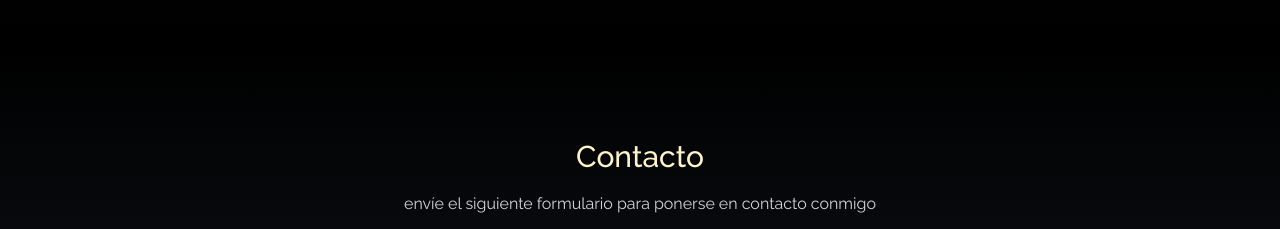
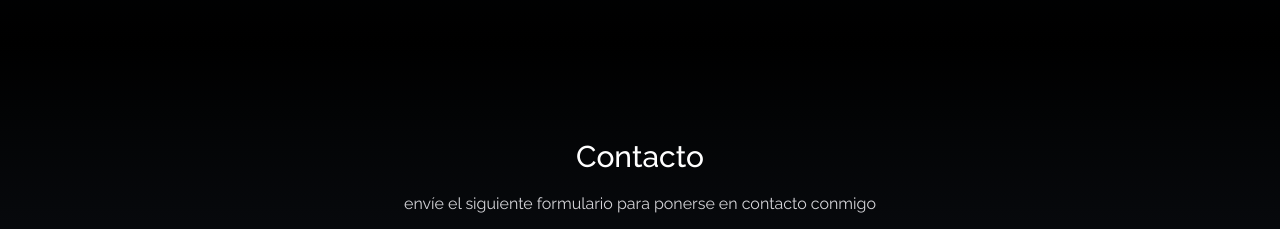
Before and after one commit to AlexBecci/Portfolio-Web, a React (Create React App) app: page / in a window 1280 px wide. Shown: the part 4329-4558 px from the top of the page. Built offline with nearby package versions, Linux system fonts and the light colour scheme.

Commit message:
color changed title

```diff
--- a/src/components/Contact.jsx
+++ b/src/components/Contact.jsx
@@ -8,7 +8,7 @@
     >
       <div className="container px-5 py-24 mx-auto">
         <div className="flex flex-col text-center w-full mb-12">
-          <h1 className="sm:text-3xl text-2xl font-medium title-font mb-4 text-amber-100">
+          <h1 className="sm:text-3xl text-2xl font-medium title-font mb-4 text-white">
             Contacto
           </h1>
           <p className="lg:w-2/3 mx-auto leading-relaxed text-base">
```
